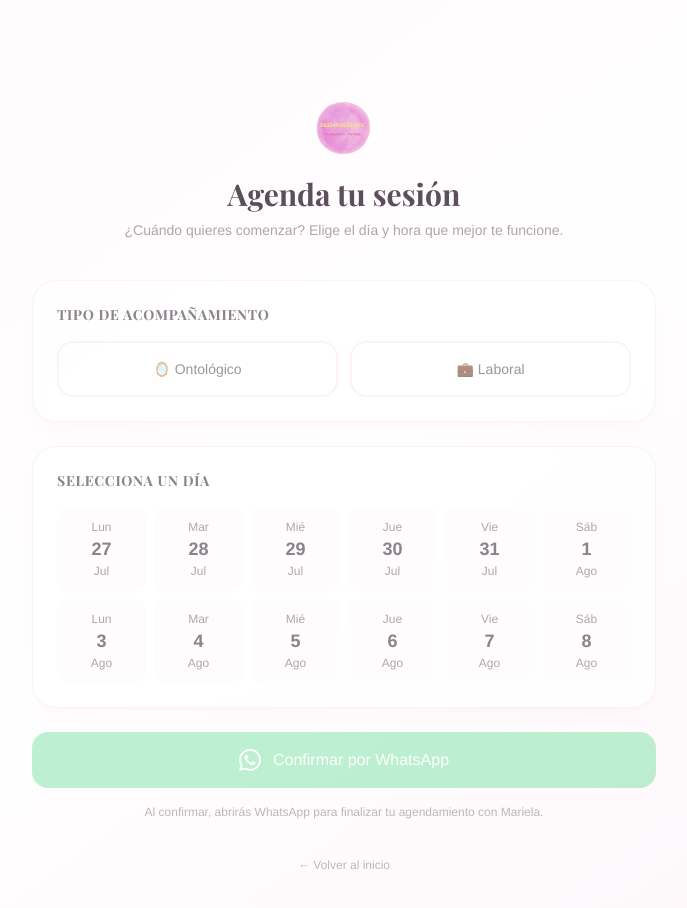
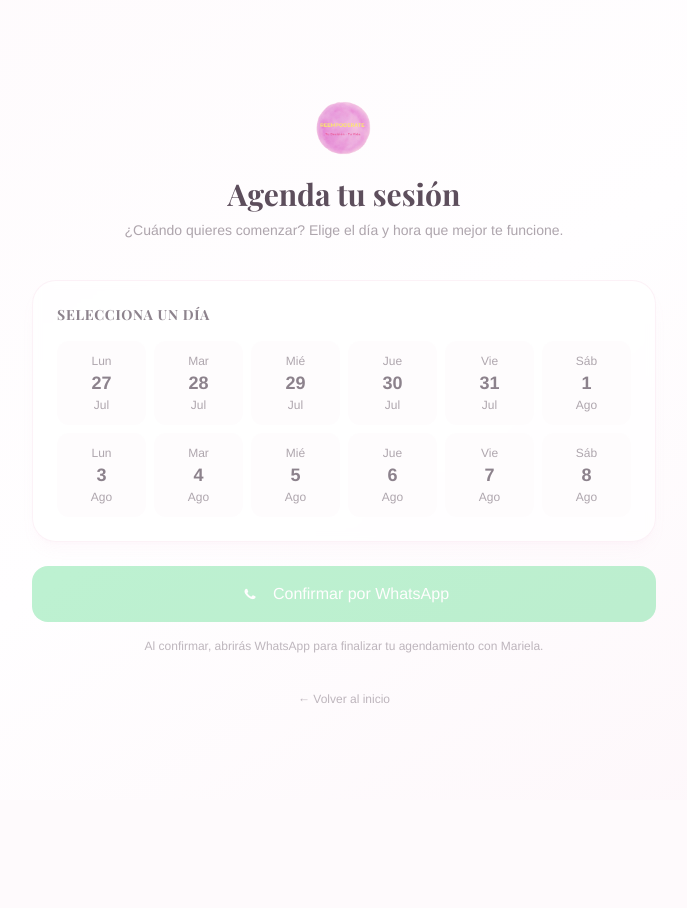
Before and after one commit to Omnix-Solution-Inc/reempoderate, a Next.js app: page /agendar in a window 1280 px wide. Shown: the top 908 px of the page, without its empty margins (296-983 px from the left). After the commit the page ends 800 px from the top, so only its background shows below. Built offline with nearby package versions, Linux system fonts and the light colour scheme; a web font is replaced by a local one.

Commit message:
Agendar: eliminar selección ontológico/laboral — cliente expone en sesión

```diff
--- a/src/app/agendar/page.tsx
+++ b/src/app/agendar/page.tsx
@@ -31,7 +31,6 @@
 export default function AgendarPage() {
   const [selectedDate, setSelectedDate] = useState<Date | null>(null)
   const [selectedTime, setSelectedTime] = useState<string>('')
-  const [selectedType, setSelectedType] = useState<string>('')
   const [confirmed, setConfirmed] = useState(false)
   const availableDays = getAvailableDays()
 
@@ -39,9 +38,8 @@
     if (!selectedDate || !selectedTime) return
 
     const dateStr = `${dayNames[selectedDate.getDay()]} ${selectedDate.getDate()} de ${monthNames[selectedDate.getMonth()]}`
-    const typeLabel = selectedType === 'ontológico' ? 'Coaching Ontológico' : 'Coaching Laboral'
 
-    const message = `Hola Mariela, agendé mi sesión de ${typeLabel}.\n\nFecha: ${dateStr}\nHora: ${selectedTime}\n\n¿Cuándo quieres comenzar? — ¡Ya elegí mi fecha! 🌸`
+    const message = `Hola Mariela, agendé mi sesión de coaching.\n\nFecha: ${dateStr}\nHora: ${selectedTime}\n\n¿Cuándo quieres comenzar? — ¡Ya elegí mi fecha! 🌸`
 
     window.open(
       `https://wa.me/${WHATSAPP_NUMBER}?text=${encodeURIComponent(message)}`,
@@ -88,35 +86,6 @@
           <p className="text-ink/50 text-sm">
             ¿Cuándo quieres comenzar? Elige el día y hora que mejor te funcione.
           </p>
-        </div>
-
-        {/* Type selection */}
-        <div className="bg-white/70 backdrop-blur-sm rounded-3xl p-6 mb-6 border border-bloom/15 shadow-lg shadow-bloom/5">
-          <h2 className="text-sm font-semibold text-ink/70 mb-4 uppercase tracking-wider">
-            Tipo de acompañamiento
-          </h2>
-          <div className="grid grid-cols-2 gap-3">
-            <button
-              onClick={() => setSelectedType('ontológico')}
-              className={`p-4 rounded-2xl border-2 text-sm font-medium transition ${
-                selectedType === 'ontológico'
-                  ? 'border-bloom-deep bg-bloom/10 text-bloom-deep'
-                  : 'border-bloom/15 text-ink/60 hover:border-bloom/30'
-              }`}
-            >
-              🪞 Ontológico
-            </button>
-            <button
-              onClick={() => setSelectedType('laboral')}
-              className={`p-4 rounded-2xl border-2 text-sm font-medium transition ${
-                selectedType === 'laboral'
-                  ? 'border-bloom-deep bg-bloom/10 text-bloom-deep'
-                  : 'border-bloom/15 text-ink/60 hover:border-bloom/30'
-              }`}
-            >
-              💼 Laboral
-            </button>
-          </div>
         </div>
 
         {/* Calendar */}
@@ -174,11 +143,11 @@
         <div className="text-center">
           <button
             onClick={handleConfirm}
-            disabled={!selectedDate || !selectedTime || !selectedType}
+            disabled={!selectedDate || !selectedTime}
             className="w-full bg-[#25D366] text-white py-4 rounded-2xl font-medium hover:bg-[#1da851] transition disabled:opacity-30 disabled:cursor-not-allowed flex items-center justify-center gap-3"
           >
             <svg xmlns="http://www.w3.org/2000/svg" width="22" height="22" fill="currentColor" viewBox="0 0 24 24">
-              <path d="M.057 24l1.687-6.163c-1.041-1.804-1.588-3.849-1.587-5.946.001-6.556 5.338-11.891 11.893-11.891 3.181.001 6.167 1.24 8.413 3.488 2.245 2.248 3.481 5.236 3.48 8.414-.001 6.557-5.338 11.892-11.893 11.892-1.99-.001-3.951-.5-5.688-1.448l-6.305 1.654zm6.597-3.807c1.676.995 3.276 1.591 5.392 1.592 5.448 0 9.886-4.434 9.889-9.885.002-5.462-4.415-9.89-9.881-9.892-5.452 0-9.887 4.434-9.889 9.884-.001 2.225.651 3.891 1.746 5.634l-.999 3.648 3.742-.981zm11.387-5.464c-.074-.124-.272-.198-.57-.347-.297-.149-1.758-.868-2.031-.967-.272-.099-.47-.149-.669.149-.198.297-.768.967-.941 1.165-.173.198-.347.223-.644.074-.297-.149-1.255-.462-2.39-1.475-.883-.788-1.48-1.761-1.653-2.059-.173-.297-.018-.458.13-.606.134-.133.297-.347.446-.521.151-.172.2-.296.3-.495.099-.198.05-.372-.025-.521-.075-.148-.669-1.611-.916-2.206-.242-.579-.487-.501-.669-.51l-.57-.01c-.198 0-.52.074-.792.372s-1.04 1.016-1.04 2.479 1.065 2.876 1.213 3.074c.149.198 2.095 3.2 5.076 4.487.709.306 1.263.489 1.694.626.712.226 1.36.194 1.872.118.571-.085 1.758-.719 2.006-1.413.248-.695.248-1.29.173-1.414z"/>
+              <path d="M17.472 14.382c-.297-.149-1.758-.867-2.03-.967-.273-.099-.471-.148-.67.15-.197.297-.767.966-.94 1.164-.173.199-.347.223-.644.075-.297-.15-1.255-.463-2.39-1.475-.883-.788-1.48-1.761-1.653-2.059-.173-.297-.018-.458.13-.606.134-.133.298-.347.446-.52.149-.174.198-.298.298-.497.099-.198.05-.371-.025-.52-.075-.149-.669-1.612-.916-2.207-.242-.579-.487-.5-.669-.51-.173-.008-.371-.01-.57-.01-.198 0-.52.074-.792.372s-1.04 1.016-1.04 2.479 1.065 2.876 1.213 3.074c.149.198 2.095 3.2 5.076 4.487.709.306 1.263.489 1.694.626.712.226 1.36.194 1.872.118.571-.085 1.758-.719 2.006-1.413.248-.695.248-1.29.173-1.414z"/>
             </svg>
             Confirmar por WhatsApp
           </button>
```
